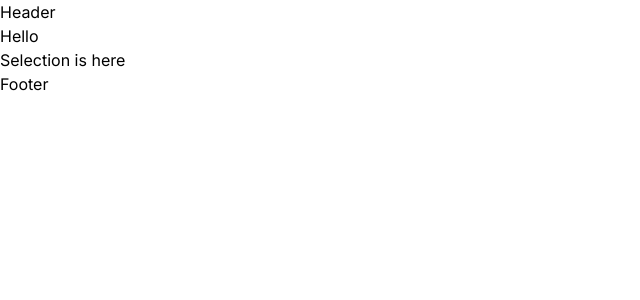
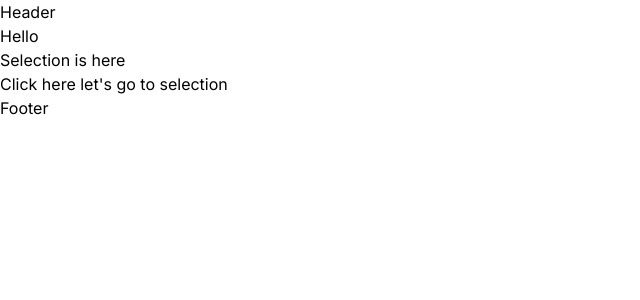
Before and after one commit to Rcf47/NextJSEducation, a Next.js app in the folder my-experiments/: page / in a window 1280 px wide. Shown: the top 300 px of the page, without its empty margins (0-640 px from the left). Built offline with nearby package versions, Linux system fonts and the light colour scheme.

Commit message:
feat: add useRouter

```diff
--- a/my-experiments/src/app/page.tsx
+++ b/my-experiments/src/app/page.tsx
@@ -1,10 +1,15 @@
+"use client"
 import Link from 'next/link'
+import { useRouter } from 'next/navigation'
 
 export default function Home() {
+  const router = useRouter()
   return (
     <>
       <h1>Hello</h1>
       <Link href="/selection">Selection is here</Link>
+      <br />
+      <button type='button' onClick={() => router.push('/selection')}>Click here let&apos;s go to selection</button>
     </>
   )
 }
```
